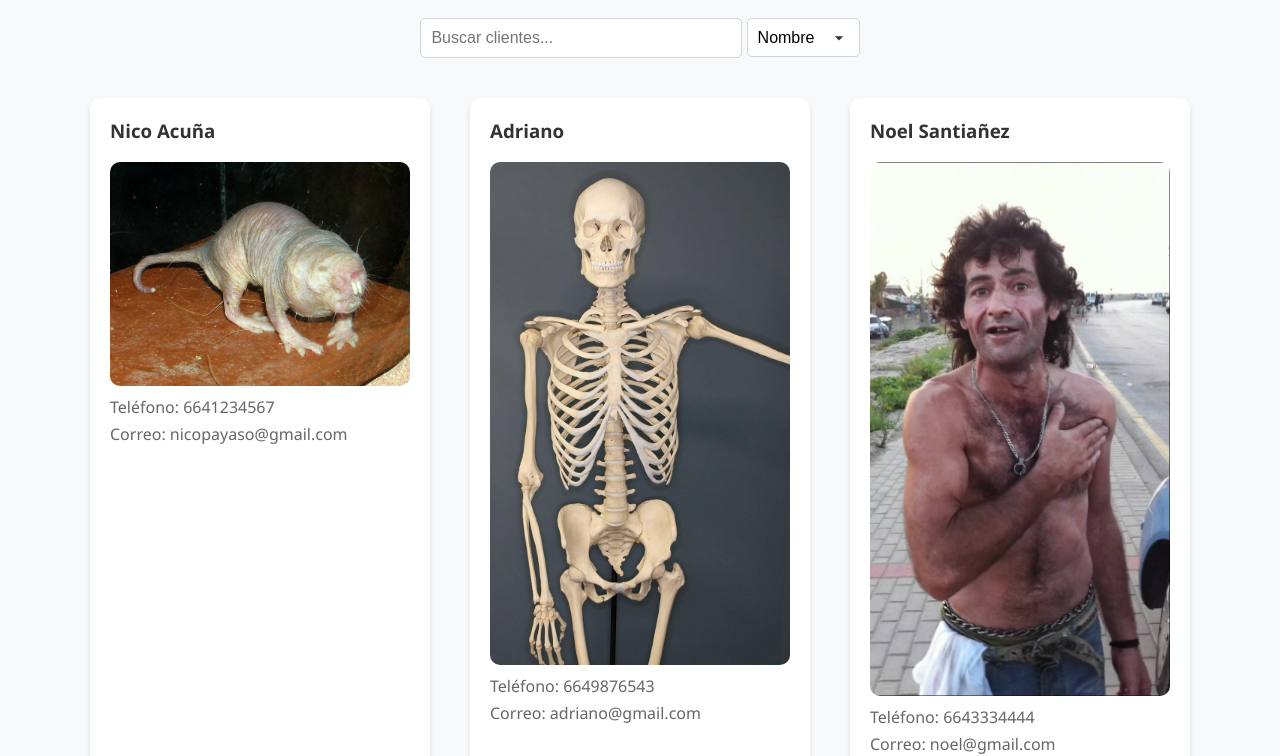
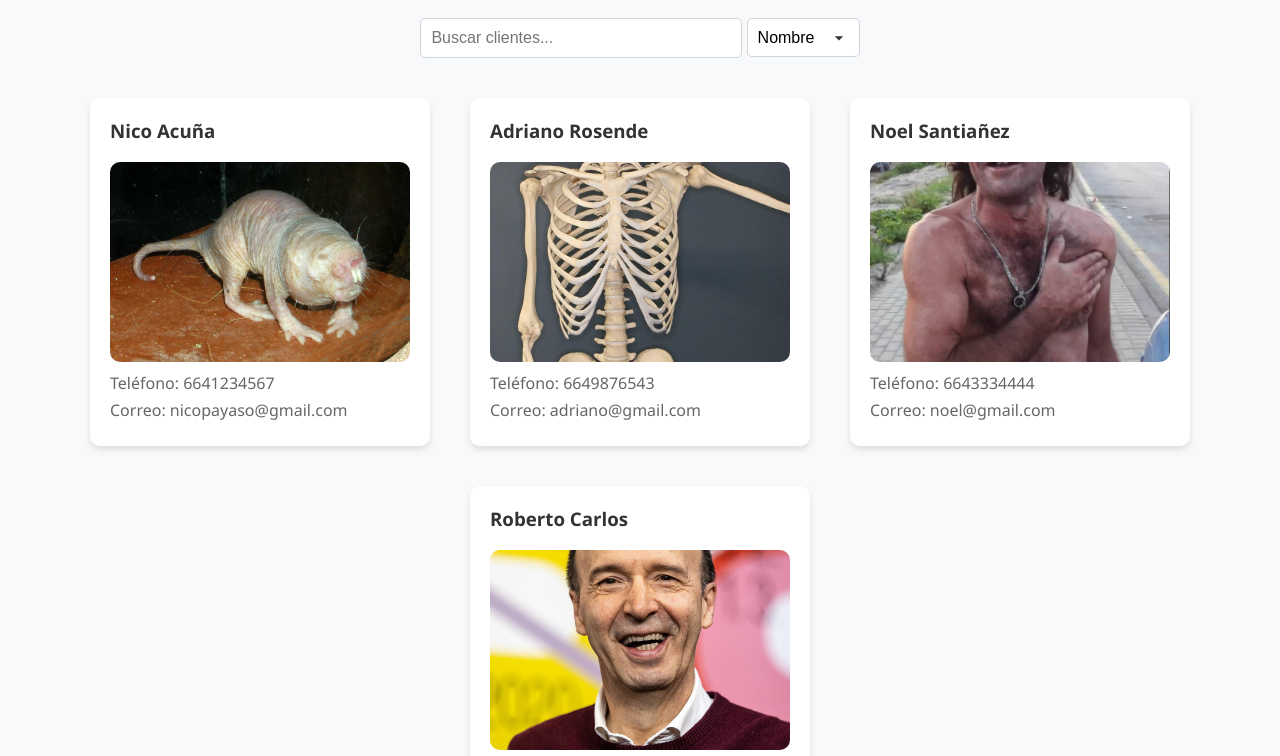
Before and after one commit to javiergithubb/Ejercicio-Marcas-Javier-Pastor, a plain HTML site: page index.html in a window 1280 px wide. Shown: the part 66-822 px from the top of the page. Drawn offline with nearby package versions, Linux system fonts and the light colour scheme.

Commit message:
ejercicio de javier

```diff
--- a/script.js
+++ b/script.js
@@ -39,7 +39,7 @@ let clientes = [
     "image": "imagenes/nico.jpg"
   },
   {
-    "name": "Adriano",
+    "name": "Adriano Rosende",
     "phone": "6649876543",
     "email": "adriano@gmail.com",
     "image": "imagenes/adriano.jpg"
@@ -51,7 +51,7 @@ let clientes = [
     "image": "imagenes/noel.jpg"
   },
   {
-    "name": "Roberto",
+    "name": "Roberto Carlos",
     "phone": "6195556666",
     "email": "roberto@hotmail.com",
     "image": "imagenes/roberto.jpg"
--- a/styles.css
+++ b/styles.css
@@ -65,8 +65,10 @@ h1 {
 }
 
 .card img {
-  width: 100%;
-  border-radius: 10px;
+  width: 100%; /* Ajustamos el ancho al 100% para que todas las imágenes tengan el mismo tamaño */
+  height: 200px; /* Establecemos la altura deseada */
+  object-fit: cover; /* Escalamos la imagen para que cubra todo el contenedor manteniendo la relación de aspecto */
+  border-radius: 10px; /* Añadimos un borde redondeado */
 }
 
 .card h3 {
```
